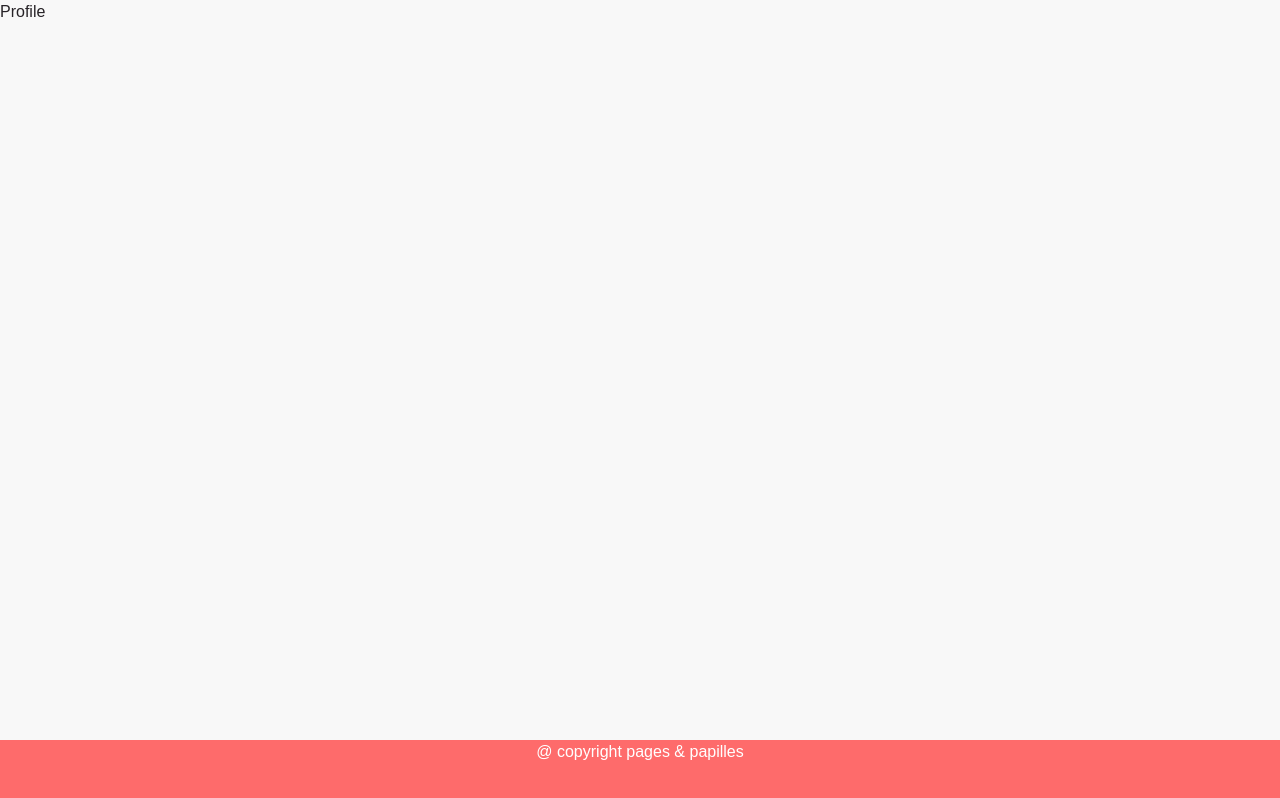
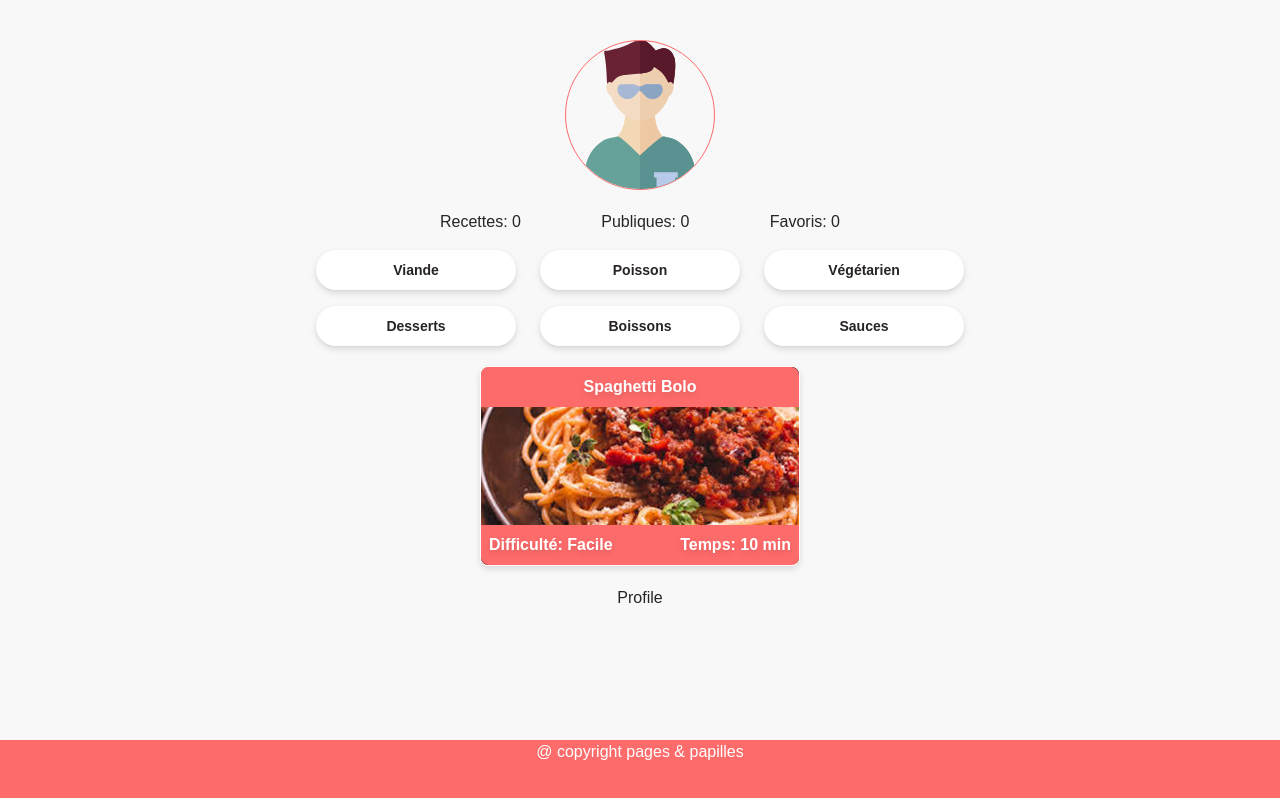
Before and after one commit to Luco06/P-PWebApp, a Next.js app: page /profil in a window 1280 px wide. Built offline with nearby package versions, Linux system fonts and the light colour scheme; a web font is replaced by a local one; what @apollo/experimental-nextjs-app-support would draw is missing.

Commit message:
Ajout de l'atome RecipeType

```diff
--- /dev/null
+++ b/src/app/components/InfoRecipes.tsx
@@ -0,0 +1,18 @@
+"use client"
+import React from 'react'
+
+type Props = {
+    recettes: number
+    publique: number
+    favoris: number
+}
+
+export default function InfoRecipes({recettes, publique, favoris}: Props) {
+  return (
+    <div className= 'flex flex-row justify-between w-100 m-auto mt-5'>
+        <p>Recettes: {recettes} </p>
+        <p>Publiques: {publique} </p>
+        <p>Favoris: {favoris} </p>
+    </div>
+  )
+}
--- a/src/app/profil/page.tsx
+++ b/src/app/profil/page.tsx
@@ -1,16 +1,62 @@
 "use client"
-import React from 'react'
-import Footer from '../components/Footer'
+import React, { useState, useEffect } from 'react';
+import Avatar from '../components/Avatar';
+import Footer from '../components/Footer';
+import InfoRecipes from '../components/InfoRecipes';
+import CatePiles from '../components/CatePiles';
+import CardRecipesprofile from '../components/CardRecipesProfile';
 import { UserAtom } from '../utils/atoms';
-import { useAtom } from 'jotai';
+import { useAtomValue } from 'jotai';
 
+const defaultRecipe = {
+  titre: "Spaghetti Bolo",
+  dificulty: "Facile",
+  tps_prep: "10 min",
+  img: "/spaghetti_bolo.png" // URL de l'image par défaut
+};
 
 export default function Profil() {
-  const [user] = useAtom(UserAtom);
+  const userInfo = useAtomValue(UserAtom);
+
+  // ✅ Utilisation d'un state local pour stocker les recettes affichées
+  const [recipes, setRecipes] = useState(userInfo?.recettes || []);
+
+  useEffect(() => {
+    if (Array.isArray(userInfo?.recettes)) {
+      setRecipes(userInfo.recettes);
+    }
+  }, [userInfo]);
+
+  // Vérifier si des recettes existent, sinon utiliser la recette par défaut
+  const recipeToDisplay = recipes.length > 0 ? recipes[0] : defaultRecipe;
+
   return (
-    <div>
+    <div className="flex flex-col items-center justify-center m-auto w-full mt-10">
+      <Avatar
+        src={userInfo?.avatar || "/bobMartin.svg"}
+        alt={userInfo?.prenom || "bob"}
+        width={110}
+        height={110}
+      />
+      <p className="text-redpapilles">{userInfo?.prenom} {userInfo?.nom}</p>
+
+      <InfoRecipes
+        recettes={recipes.length}
+        publique={recipes.length}
+        favoris={recipes.length}
+      />
+
+      <CatePiles />
+
+      <CardRecipesprofile
+        titre={recipeToDisplay.titre}
+        dificulty={recipeToDisplay.dificulty}
+        temps={recipeToDisplay.tps_prep}
+        bgImage={recipeToDisplay.img}
+      />
+
       <p>Profile</p>
-      <Footer/>
+      <Footer />
     </div>
-  )
+  );
 }
--- a/src/app/setting/page.tsx
+++ b/src/app/setting/page.tsx
@@ -81,7 +81,7 @@ const handleImageChange = async (e: React.ChangeEvent<HTMLInputElement>) => {
     <>
     <div className='flex flex-col items-center jutify-center  m-auto w-lg mt-10'>
       <Avatar src={userInfo?.avatar || '/bobMartin.svg'} width={100} height={100} alt='Bob'/>
-      <Input type='file' label='Ajouter une image' name='avatar' id='avatar' required={false} onChange={handleImageChange}  className='text-redpapilles'/>
+      <Input type='file' name='avatar' id='avatar' required={false} onChange={handleImageChange}  className='text-redpapilles'/>
       <div className='flex flex-col items-start text-left m-auto w-sm mt-10' >
       <p className='text-redpapilles'>Prénom: {userInfo?.prenom}</p>
       <p className='text-redpapilles'>Nom: {userInfo?.nom}</p>
--- a/src/app/utils/atoms.ts
+++ b/src/app/utils/atoms.ts
@@ -6,7 +6,27 @@ type UserType  ={
     avatar: string;
     pseudo: string;
     id: string;
-    recettes: [];
+    recettes: RecipeType[];
+}
+
+type RecipeType = {
+    titre: string;
+    description: string;
+    ingredients: string[];
+    tps_prep: string;
+    tps_cook: string;
+    nb_person: string;
+    dificulty: string;
+    est_public: boolean;
+    cout:string;
+    note: string;
+    instructions: string;
+    categorie: string;
+    img: string;
+    favoris: boolean;
+    auteur: string;
+    dateCreation: string;
+    commentaire: string[];
 }
 
 export const UserAtom = atomWithStorage<UserType | null>("user", null);
```
